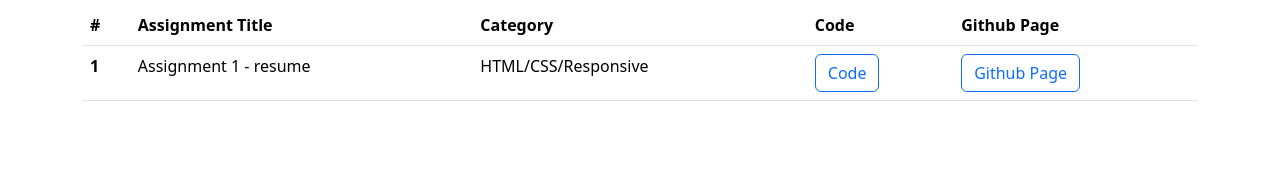
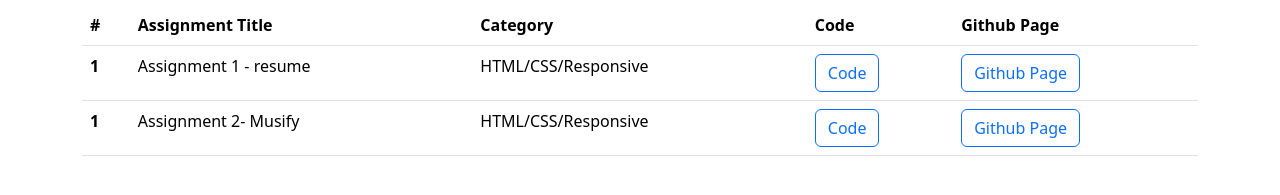
Before and after one commit to adwaitupadhyaya/LF-assignment-table, a plain HTML site: page index.html in a window 1280 px wide. Shown: the part 139-334 px from the top of the page. Drawn offline with nearby package versions, Linux system fonts and the light colour scheme.

Commit message:
second assignment

```diff
--- a/index.html
+++ b/index.html
@@ -42,14 +42,33 @@
             <td>HTML/CSS/Responsive</td>
             <td>
               <a
-                href="https://github.com/adwaitupadhyaya/leapfrog-fellow/tree/portfolio"
+                href="https://github.com/adwaitupadhyaya/LF-all-assignments"
                 class="btn btn-outline-primary"
                 >Code</a
               >
             </td>
             <td>
               <a
-                href="https://adwaitupadhyaya.github.io/leapfrog-fellow/"
+                href="https://adwaitupadhyaya.github.io/LF-all-assignments/Assignment%201/"
+                class="btn btn-outline-primary"
+                >Github Page</a
+              >
+            </td>
+          </tr>
+          <tr>
+            <th scope="row">1</th>
+            <td>Assignment 2- Musify</td>
+            <td>HTML/CSS/Responsive</td>
+            <td>
+              <a
+                href="https://github.com/adwaitupadhyaya/LF-all-assignments"
+                class="btn btn-outline-primary"
+                >Code</a
+              >
+            </td>
+            <td>
+              <a
+                href="https://adwaitupadhyaya.github.io/LF-all-assignments/Assignment%202/"
                 class="btn btn-outline-primary"
                 >Github Page</a
               >
```
